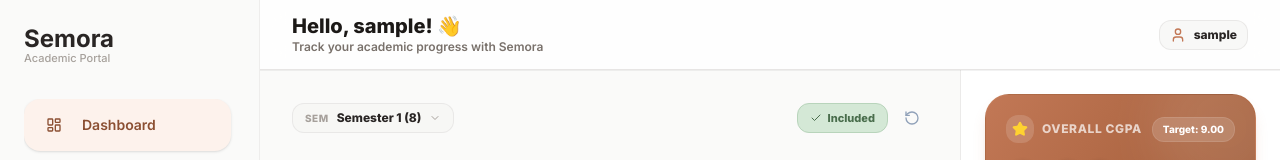
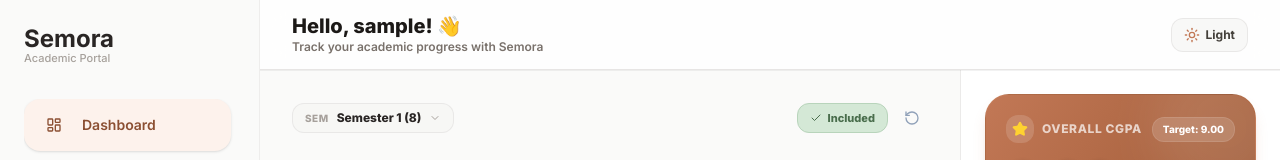
Before and after one commit to prakashseervi61/CGPA-CALC, a React (Vite) app: page /dashboard in a window 1280 px wide. Shown: the top 160 px of the page. Built offline with nearby package versions, Linux system fonts and the light colour scheme; sample sign-in values are in the browser's storage.

Commit message:
feat(ui): integrate theme toggle into navbar and enhance styling

```diff
--- a/src/components/layout/Navbar.jsx
+++ b/src/components/layout/Navbar.jsx
@@ -1,11 +1,10 @@
-import { Menu, User } from 'lucide-react';
+import { Menu } from 'lucide-react';
 import { useUser } from '../../contexts/AuthContext';
+import ThemeToggle from '../ui/ThemeToggle';
 
 export default function Navbar({ setMobileOpen }) {
   const { user } = useUser();
-
   const userName = user?.username || 'Student';
-  const regNo = user?.registerNumber || user?.studentId || '';
 
   return (
     <header className="px-4 md:px-8 py-3 md:py-3.5 flex items-center justify-between gap-3 border-b border-stone-200 dark:border-stone-800 bg-white/80 dark:bg-stone-900/80 backdrop-blur-md sticky top-0 z-30 shadow-2xs">
@@ -29,14 +28,8 @@
         </div>
       </div>
 
-      {/* Right: user badge */}
-      <div className="flex items-center gap-2 shrink-0 bg-stone-100/70 dark:bg-stone-800/50 border border-stone-200/80 dark:border-stone-700/80 rounded-xl px-2.5 py-1.5 select-none">
-        <User className="w-4 h-4 text-primary" />
-        <div className="flex flex-col leading-tight">
-          <span className="text-xs font-extrabold text-stone-800 dark:text-stone-100">{userName}</span>
-          {regNo && <span className="text-[10px] font-bold text-stone-500 dark:text-stone-300">{regNo}</span>}
-        </div>
-      </div>
+      {/* Right: theme toggle */}
+      <ThemeToggle />
     </header>
   );
 }
--- a/src/components/ui/ThemeToggle.jsx
+++ b/src/components/ui/ThemeToggle.jsx
@@ -8,15 +8,15 @@
     <button
       onClick={toggleTheme}
       aria-label={theme === 'dark' ? 'Switch to light mode' : 'Switch to dark mode'}
-      className="flex items-center gap-2 p-2 rounded-full hover:bg-slate-100 dark:hover:bg-slate-700 transition-colors duration-200"
+      className="flex items-center gap-1.5 px-3 py-2 rounded-xl border border-stone-200/80 dark:border-stone-700/80 bg-stone-100/70 dark:bg-stone-800/50 hover:bg-stone-200/70 dark:hover:bg-stone-700/50 transition-all duration-200 cursor-pointer shrink-0"
     >
       {theme === 'dark' ? (
-        <Moon className="h-4 w-4 text-slate-500 dark:text-slate-300" />
+        <Moon className="w-4 h-4 text-[#D4956F]" />
       ) : (
-        <Sun className="h-4 w-4 text-slate-500 dark:text-slate-300" />
+        <Sun className="w-4 h-4 text-[#C27856]" />
       )}
-      <span className="text-xs font-medium text-slate-600 dark:text-slate-300">
-        {theme === 'dark' ? 'Dark Mode' : 'Light Mode'}
+      <span className="text-xs font-bold text-stone-700 dark:text-stone-300 hidden sm:inline">
+        {theme === 'dark' ? 'Dark' : 'Light'}
       </span>
     </button>
   );
```
